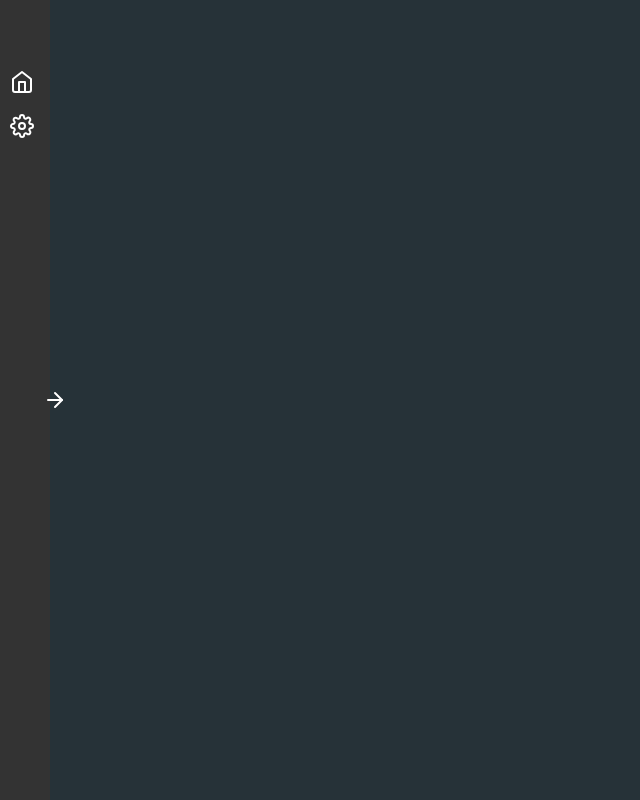
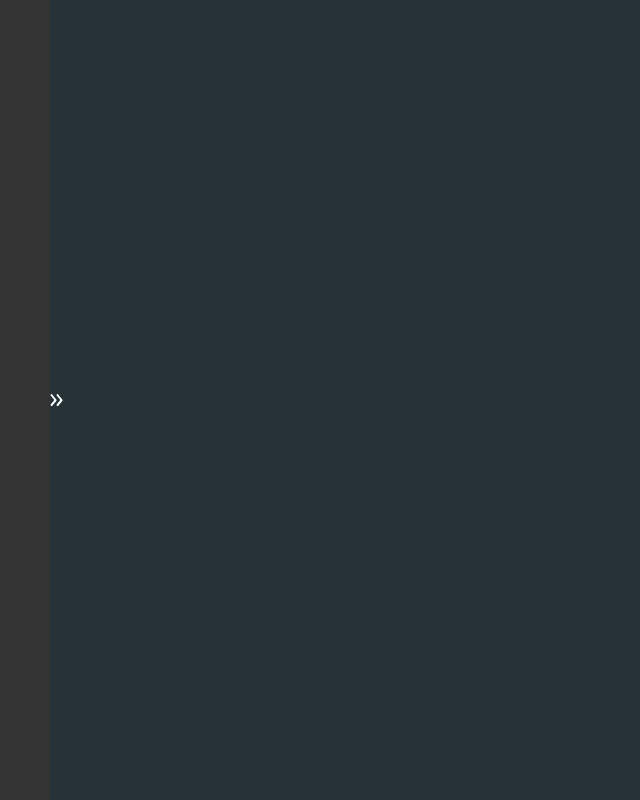
Before and after one commit to PedroMarquesN/compositionpattern, a React (Create React App) app: page / in a window 1280 px wide. Shown: the whole page, without its empty margins (0-640 px from the left). Built offline with nearby package versions, Linux system fonts and the light colour scheme.

Commit message:
feat: Add ArrowLeftDouble and ArrowRightDouble SVG assets for sidebar toggle functionality

```diff
--- a/src/layout/Sidebar/index.tsx
+++ b/src/layout/Sidebar/index.tsx
@@ -1,25 +1,29 @@
 // Sidebar.tsx
 import React, { useState } from 'react';
 import styled from 'styled-components';
-import { FiArrowLeft, FiArrowRight, FiHome, FiSettings } from 'react-icons/fi';
+import { FiHome, FiSettings } from 'react-icons/fi';
+import ArrowLeftDouble from '../../assets/ArrowLeftDouble.svg';
+import ArrowRightDouble from '../../assets/ArrowRightDouble.svg';
 
 const SidebarContainer = styled.div<{ open: boolean }>`
   position: fixed;
   top: 0;
   left: 0;
   height: 100%;
-  width: ${({ open }) => (open ? '250px' : '50px')};
+  width: 250px;
   background-color: #333;
-  transition: width 0.3s;
-  overflow: hidden;
+  transition: transform 0.3s ease;
+  transform: ${({ open }) => (open ? 'translateX(0)' : 'translateX(-200px)')};
   display: flex;
   flex-direction: column;
   align-items: center;
   justify-content: flex-start;
   padding-top: 60px;
+  overflow: hidden;
 
   @media (max-width: 480px) {
-    width: ${({ open }) => (open ? '250px' : '0')};
+    transform: ${({ open }) => (open ? 'translateX(0)' : 'translateX(-100%)')};
+    width: 250px;
     padding-top: 0;
   }
 `;
@@ -36,7 +40,7 @@ const IconContainer = styled.div<{ open: boolean }>`
   width: 50px;
   color: #fff;
   cursor: pointer;
-  transition: left 0.3s;
+  transition: left 0.3s, margin-left 0.3s;
   margin-left: -20px;
 
   @media (max-width: 480px) {
@@ -86,6 +90,12 @@ const MenuItem = styled.div<{ open: boolean }>`
   }
 `;
 
+const DoubleArrowIcon = styled.div<{ open: boolean }>`
+  width: 24px;
+  height: 24px;
+  background: ${({ open }) => (open ? `url(${ArrowRightDouble})` : `url(${ArrowLeftDouble})`)};  background-size: cover;
+`;
+
 const Sidebar: React.FC = () => {
   const [open, setOpen] = useState(false);
 
@@ -100,10 +110,9 @@ const Sidebar: React.FC = () => {
           <FiSettings size={24} />
           <span>Settings</span>
         </MenuItem>
-        {/* Add more menu items here as needed */}
       </SidebarContainer>
       <IconContainer open={open} onClick={() => setOpen(!open)}>
-        {open ? <FiArrowLeft size={24} /> : <FiArrowRight size={24} />}
+        <DoubleArrowIcon open={open} />
       </IconContainer>
     </>
   );
```
Also changed, not shown: src/assets/ArrowLeftDouble.svg (added), src/assets/ArrowRightDouble.svg (added).
